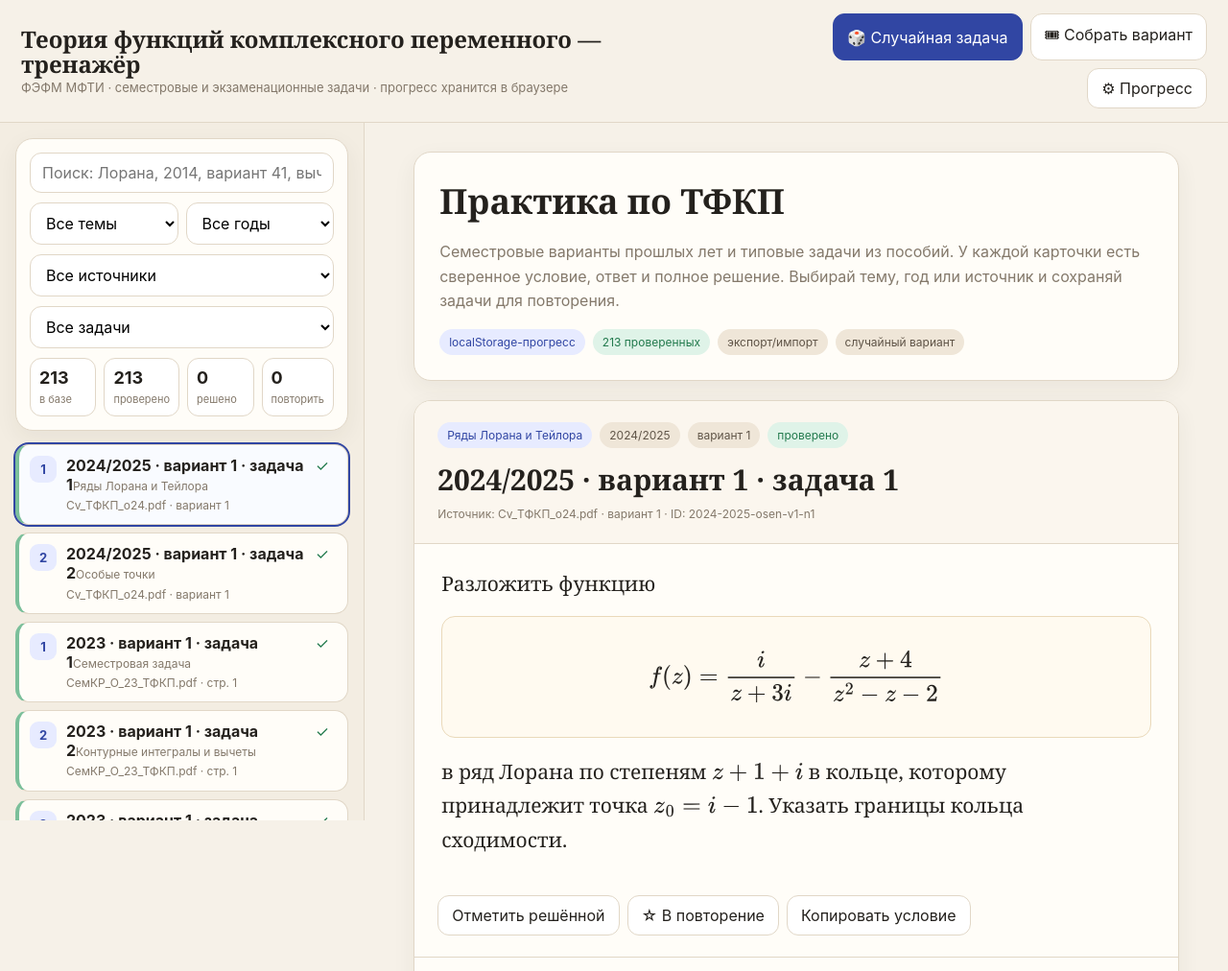
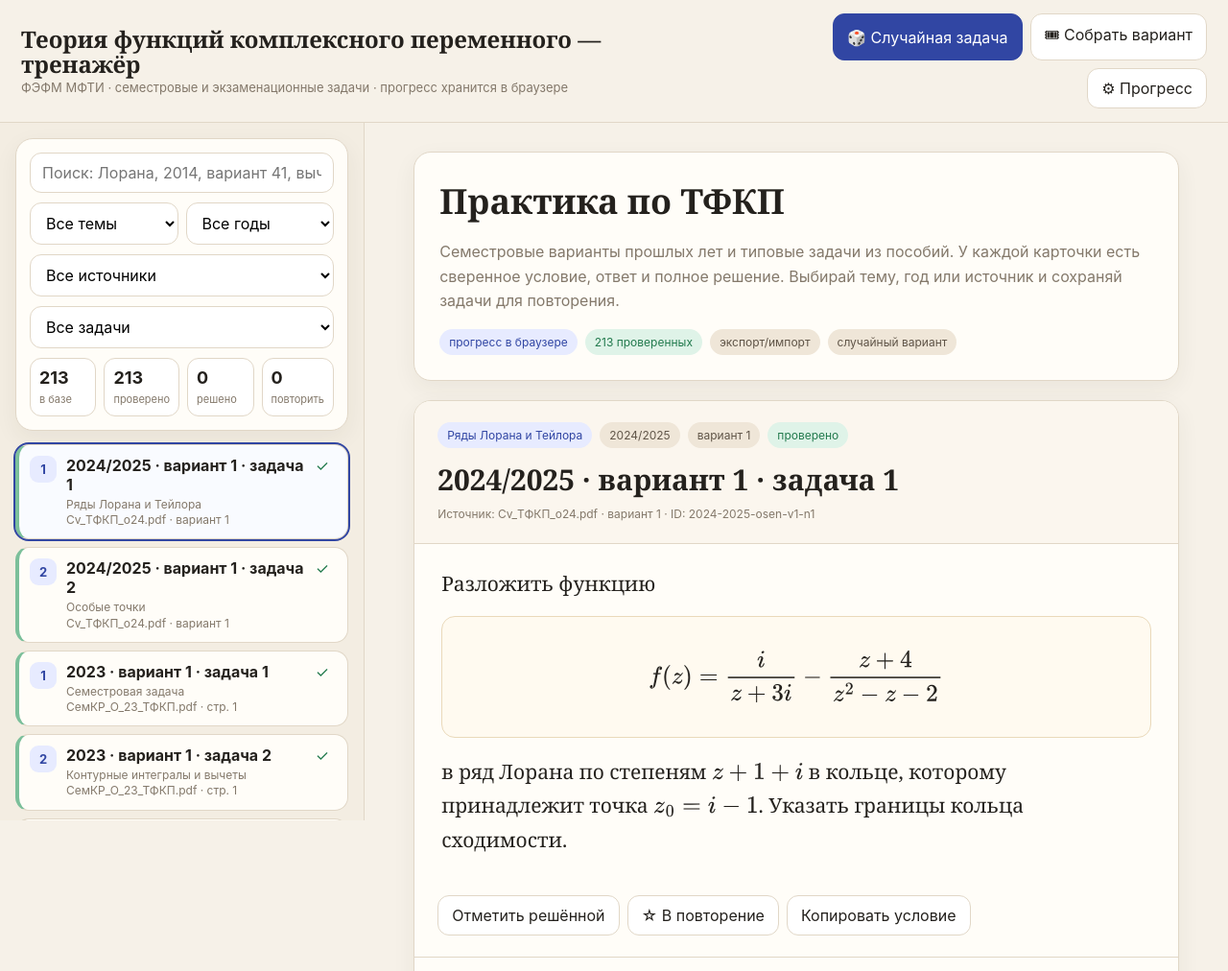
Before and after one commit to sv060522-design/tfkp-trainer, a plain HTML site: page index.html in a window 1280 px wide. Shown: the top 1012 px of the page at 96% size. Drawn offline with nearby package versions, Linux system fonts and the light colour scheme.

Commit message:
Separate task titles from metadata in the practice list

```diff
--- a/app.js
+++ b/app.js
@@ -233,7 +233,7 @@ function render(opts={}) {
         <section class="hero card">
           <h2>Практика по ТФКП</h2>
           <p>Семестровые варианты прошлых лет и типовые задачи из пособий. У каждой карточки есть сверенное условие, ответ и полное решение. Выбирай тему, год или источник и сохраняй задачи для повторения.</p>
-          <div class="chips"><span class="chip blue">localStorage-прогресс</span><span class="chip green">${verified} проверенных</span><span class="chip">экспорт/импорт</span><span class="chip">случайный вариант</span></div>
+          <div class="chips"><span class="chip blue">прогресс в браузере</span><span class="chip green">${verified} проверенных</span><span class="chip">экспорт/импорт</span><span class="chip">случайный вариант</span></div>
         </section>
         ${active ? detail(active) : '<div class="card hero"><h2>Нет задач по фильтру</h2></div>'}
         ${ticketBlock()}
--- a/styles.css
+++ b/styles.css
@@ -43,8 +43,9 @@ button.small { padding: 6px 9px; border-radius: 9px; font-size: 13px; }
 .task-row.verified-row { border-left: 4px solid #7bbf9a; }
 .task-row.raw-row { border-left: 4px solid #e2c27d; }
 .badge { display: inline-flex; align-items: center; justify-content: center; min-width: 28px; height: 28px; padding: 0 8px; border-radius: 9px; background: var(--blue-2); color: var(--blue); font-weight: 700; font-size: 13px; }
-.task-title { font-weight: 750; }
+.task-title { display: block; font-weight: 750; }
 .task-meta { color: var(--muted); font-size: 12px; margin-top: 3px; line-height: 1.35; }
+.task-row .task-meta { display: block; }
 .list-note { padding: 10px 4px; }
 .icons { display: flex; gap: 4px; color: var(--green); }
 .icon { border: none; padding: 2px 4px; background: transparent; font-size: 16px; }
```
